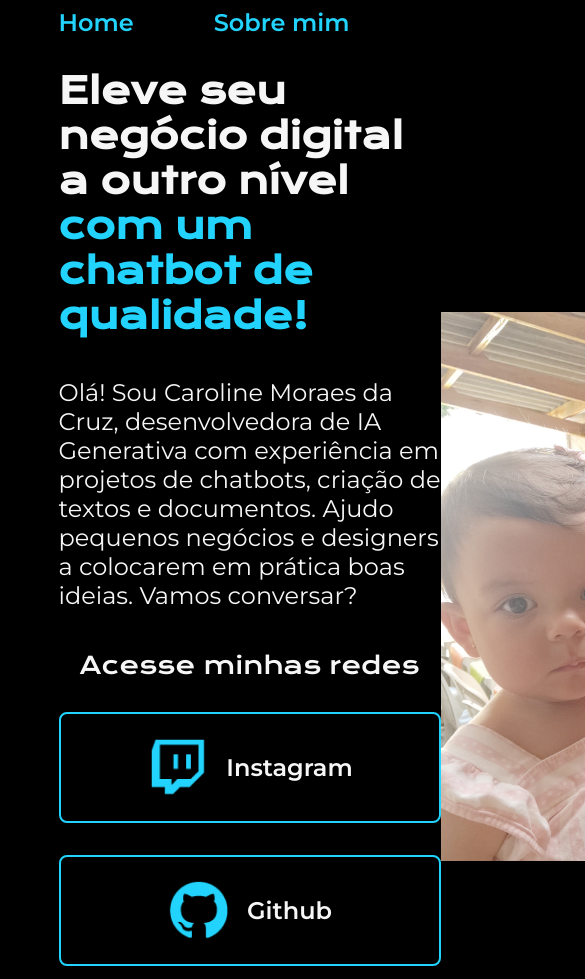
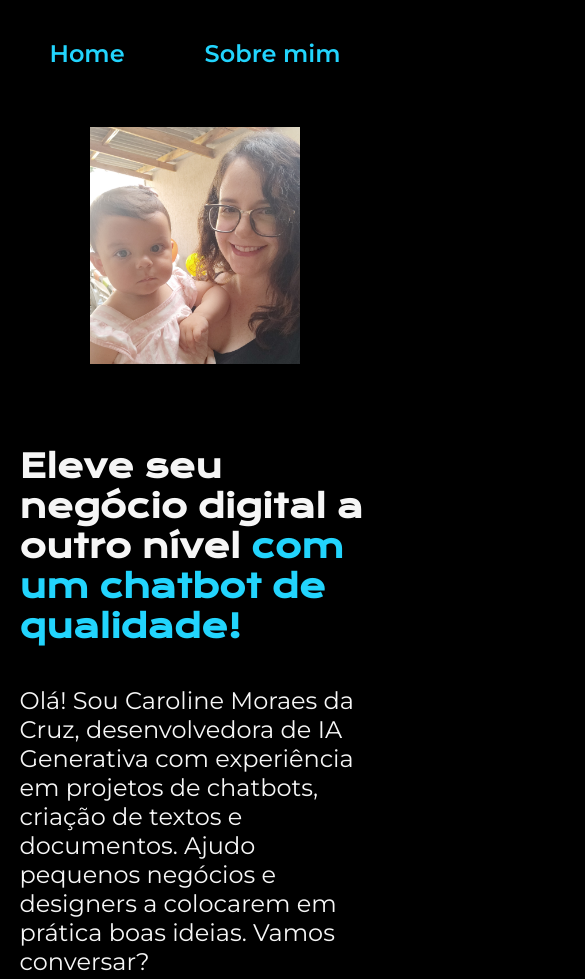
Before and after one commit to carolmoraescruz/front-end-portfolio-v2, a plain HTML site: page index.html in a window 390 px wide. Shown: the top 979 px of the page, 585 px wide, since content can reach past the window. Drawn offline with nearby package versions, Linux system fonts and the light colour scheme.

Commit message:
added responsiveness for mobile

```diff
--- a/index.html
+++ b/index.html
@@ -24,9 +24,7 @@
                 <a class="content__links__buttons" href="https://www.linkedin.com/in/caroline-moraes-da-cruz/"> <img src="./assets/linkedin.png">LinkedIn</a>
             </div>
         </section>
-        <section class="content__image">
-            <img src="./assets/imagem.jpg" alt="Foto da Caroline com a filha Cecília" width="488">
-        </section>
+        <img class="content__image" src="./assets/imagem.jpg" alt="Foto da Caroline com a filha Cecília" width="488">
     </main>
     <footer class="footer">
         <p>Desenvolvido por Caroline Moraes da Cruz, no curso de HTML e CSS da Alura.</p>
--- a/styles/style.css
+++ b/styles/style.css
@@ -5,6 +5,8 @@
     --text-color: #F6F6F6;
     --secondary-color: #22D4FD;
     --hover-background-color: #272727;
+    --title-font: 'Krona One', sans-serif;
+    --text-font: 'Montserrat', sans-serif;
 }
 
 * {
@@ -29,8 +31,8 @@ body {
 
 .header__menu__link {
     color: var(--secondary-color);
-    font-size: 24px;
-    font-family: 'Montserrat', 'sans-serif';
+    font-size: 1.5rem;
+    font-family: var(--text-font);
     font-weight: 600;
     text-decoration: none;
 }
@@ -44,23 +46,24 @@ body {
     align-items: center;
     justify-content: space-between;
     padding: 8% 15%;
+    gap: 82px;
 }
 
 .content__texts {
-    width: 615px;
+    width: 50%;
     display: flex;
     flex-direction: column;
     gap: 40px;
 }
 
 .content__texts__title {
-    font-size: 36px;
-    font-family: 'Krona One', sans-serif;
+    font-size: 2.25rem;
+    font-family: var(--title-font);
 }
 
 .content__texts__paragraph {
-    font-size: 24px;
-    font-family: 'Montserrat', sans-serif;
+    font-size: 1.5rem;
+    font-family: var(--text-font);
 }
 
 .content__links {
@@ -72,30 +75,34 @@ body {
 }
 
 .content__links__subtitle {
-    font-family: 'Krona One', sans-serif;
+    font-family: var(--title-font);
     font-weight: 400;
-    font-size: 24px;
+    font-size: 1.5rem;
 }
 
 .content__links__buttons {
     display: flex;
     justify-content: center;
     gap: 16px;
-    align-items: center;
     border: 2px solid var(--secondary-color);
     border-radius: 8px;
-    width: 378px;
-    font-size: 24px;
-    font-family: 'Montserrat', 'sans-serif';
+    width: 50%;
+    font-size: 1.5rem;
+    font-family: var(--text-font);
     font-weight: 600;
     color: var(--text-color);
     padding: 21.5px 0px;
     text-decoration: none;
     text-align: center;
+    align-items: center;
 }
 
 .content__links__buttons:hover {
     background-color: var(--hover-background-color);
+}
+
+.content__image {
+    width: 50%;
 }
 
 .footer {
@@ -103,7 +110,40 @@ body {
     background-color: var(--secondary-color);
     text-align: center;
     padding: 24px;
-    font-family: 'Montserrat', 'sans-serif';
-    font-size: 24px;
+    font-family: var(--text-font);
+    font-size: 1.5rem;
     font-weight: 400;
 }
+
+@media(max-width: 1500px) {
+    .header {
+        padding: 10%;
+    }
+
+    .header__menu {
+        justify-content: center;
+    }
+
+    .content {
+        flex-direction: column-reverse;
+        padding: 5%;
+    }
+
+    .content__texts {
+        width: auto;
+    }
+
+    .content__texts__title {
+        font-size: 2rem;
+    }
+
+    .content__links__buttons {
+        width: 60%;
+    }
+
+    .content__image {
+        width: 60%;
+    }
+
+
+}
```
Also changed, not shown: about.html (+1 -3 lines).
